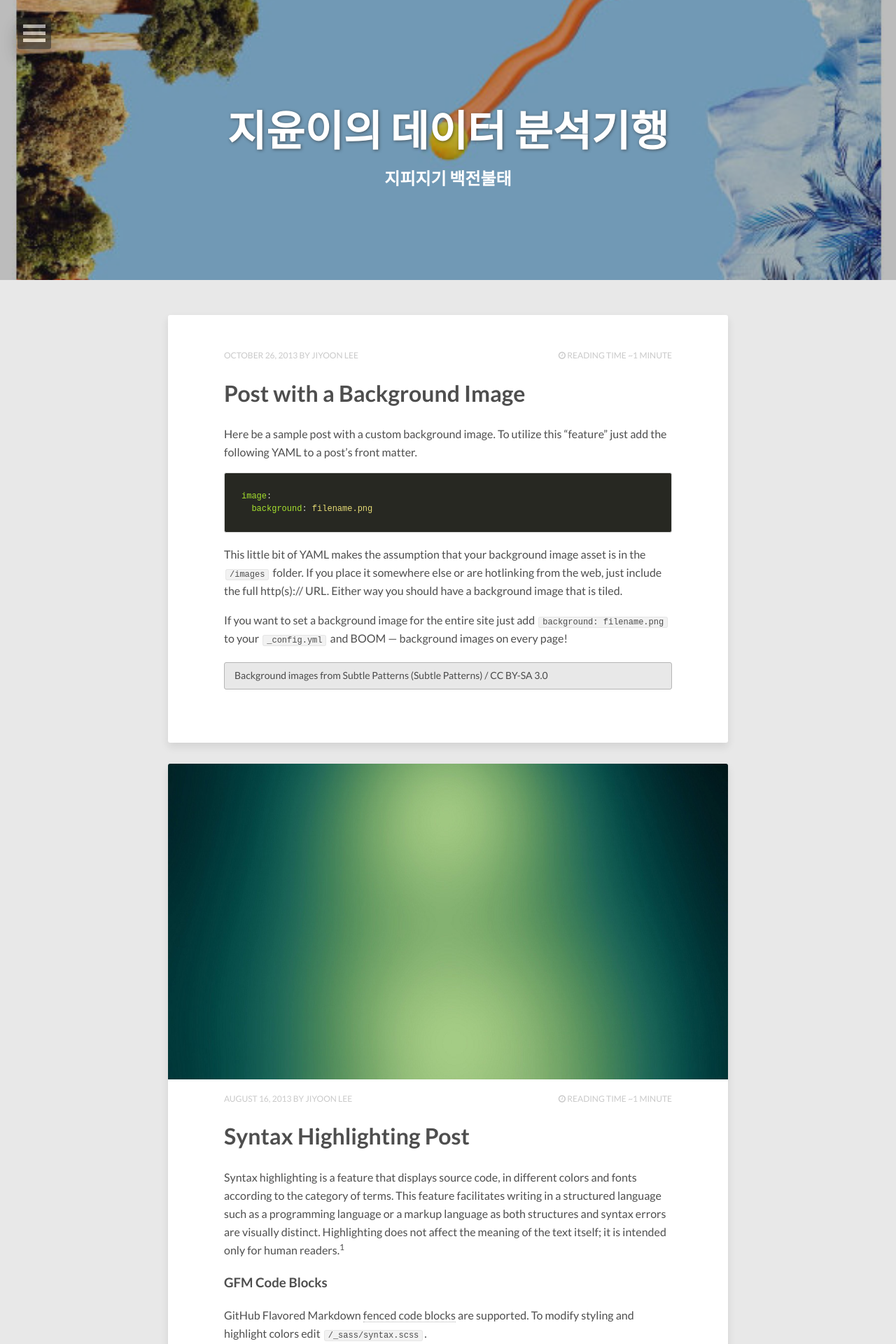
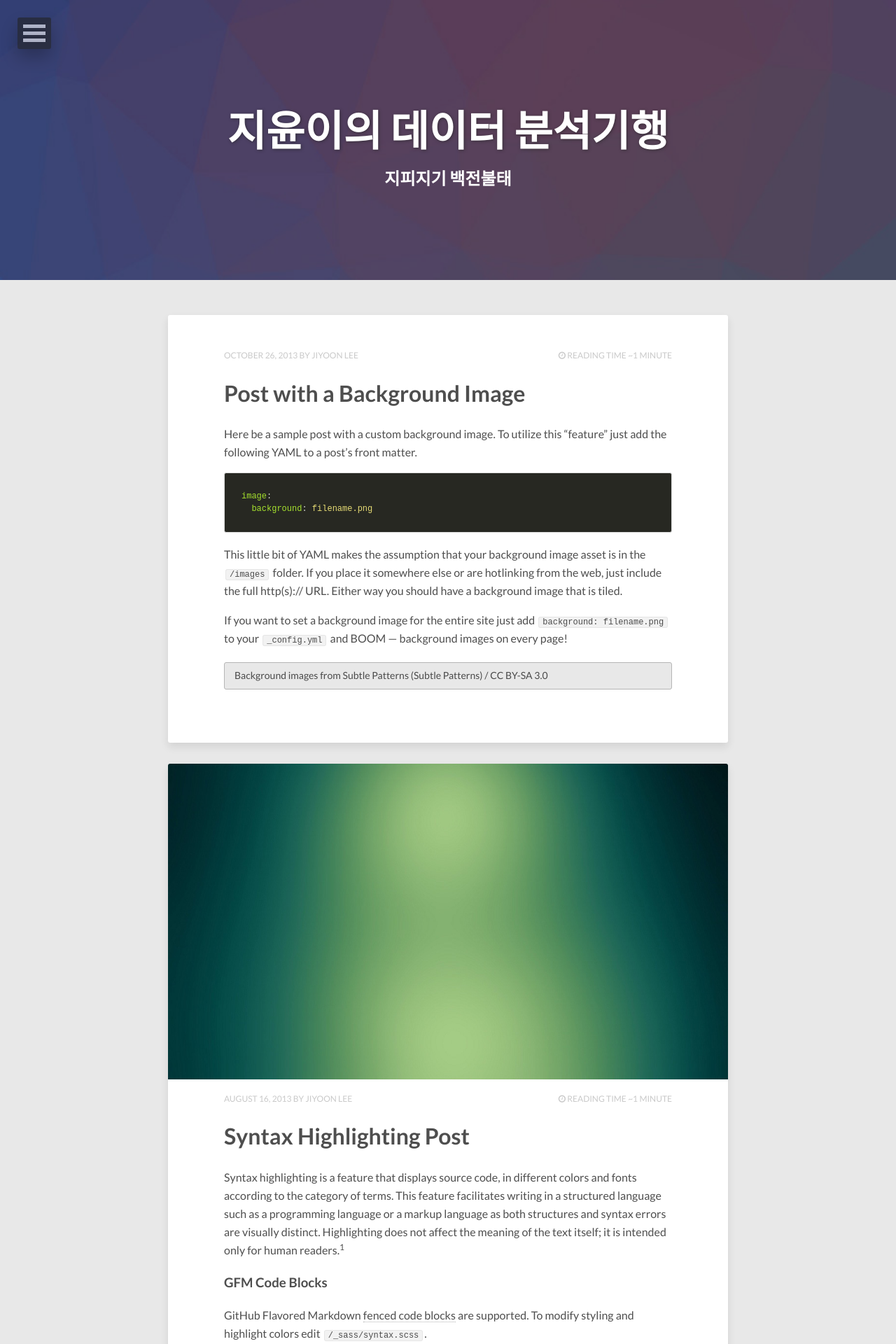
Before and after one commit to leejiyoon52/leejiyoon52.github.io, a Jekyll site: the page built from index.html, in a window 1280 px wide. Shown: the top 1920 px of the page at 70% size. Built offline with Jekyll 4.4.1, drawn with Linux system fonts in a browser that asks for light colours; nearby versions of some CDN libraries; the list of posts is cut into pages by our own code.

Commit message:
Update index.html

```diff
--- a/index.html
+++ b/index.html
@@ -5,7 +5,7 @@ description: "Describe this nonsense."
 tags: [Jekyll, theme, themes, responsive, blog, modern]
 comments: false
 image:
-  feature: beenzino.jpg
+  feature: abstract-6.jpg
 #  credit: dargadgetz
 #  creditlink: http://www.dargadgetz.com/ios-7-abstract-wallpaper-pack-for-iphone-5-and-ipod-touch-retina/
 ---
```
